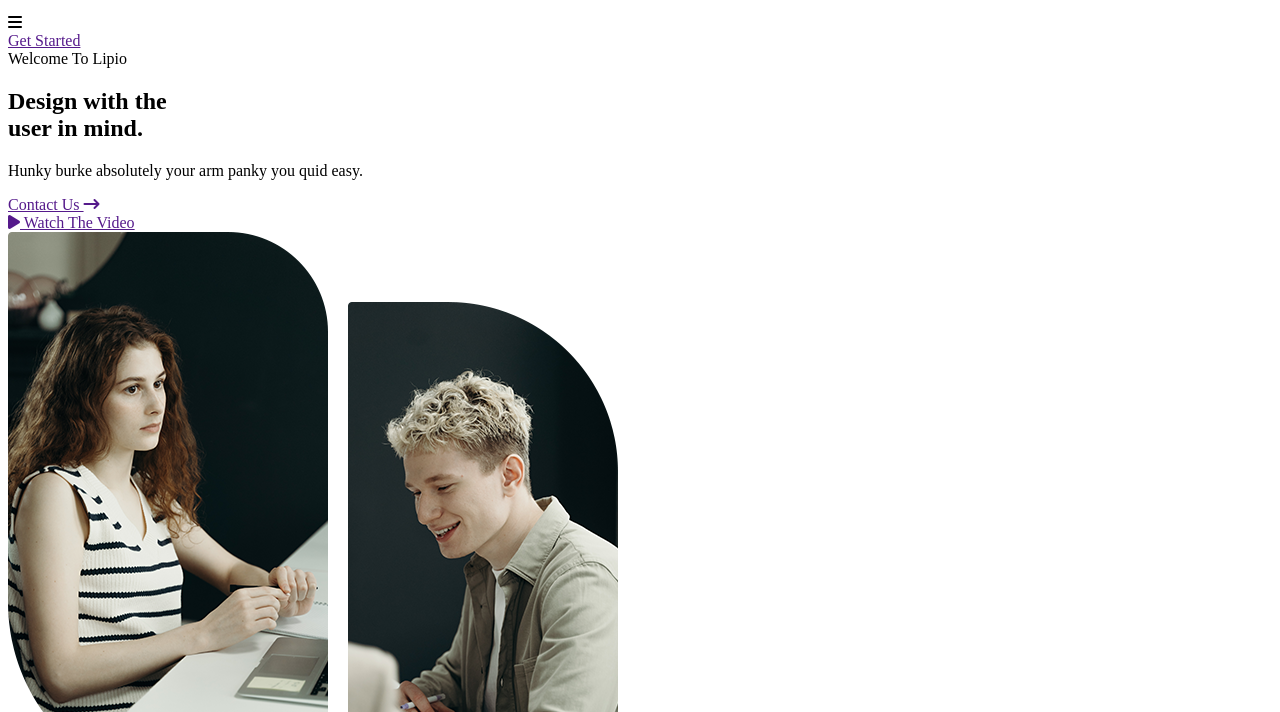
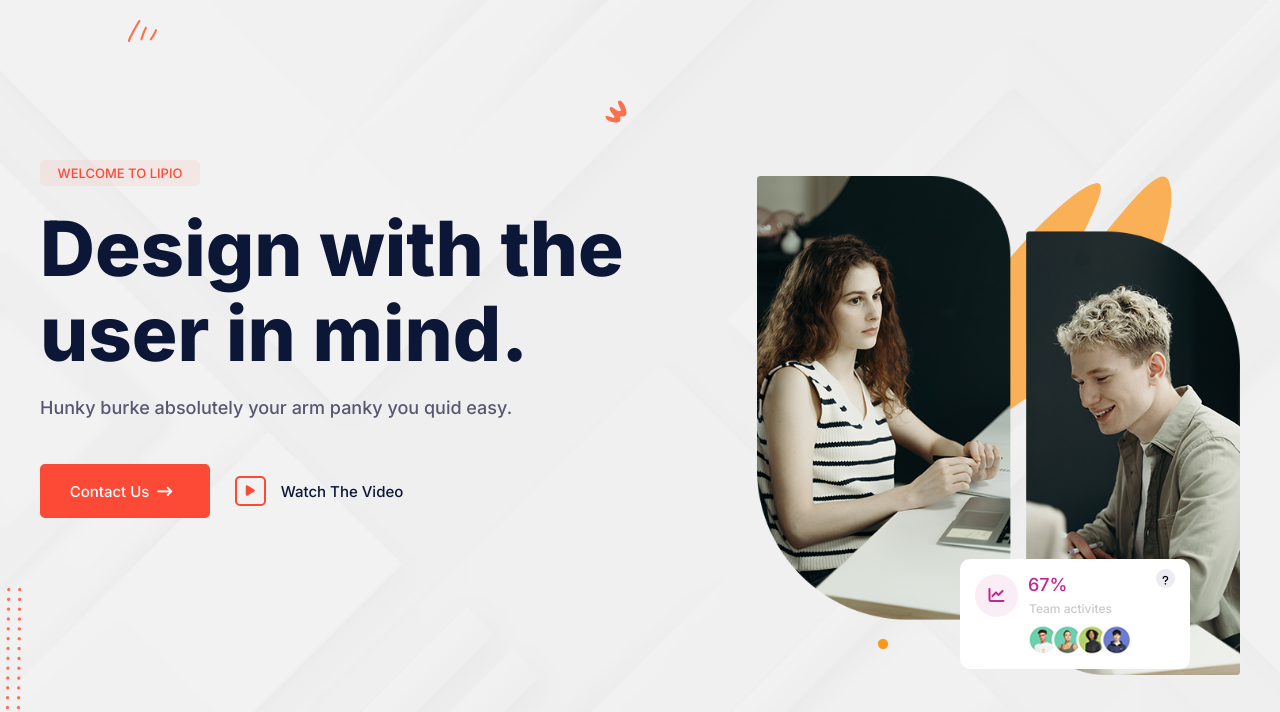
Before and after one commit to nam08102003/repto_clone, a plain HTML site: page index.html in a window 1280 px wide. Shown: the part 160-872 px from the top of the page. Drawn offline with Linux system fonts and the light colour scheme; the site is published under a folder, as on GitHub Pages, so addresses that start at the root find nothing.

Commit message:
Update index.html

```diff
--- a/index.html
+++ b/index.html
@@ -13,7 +13,7 @@
     <link rel="stylesheet" href="https://cdnjs.cloudflare.com/ajax/libs/font-awesome/6.1.1/css/all.min.css" />
     <link rel="stylesheet" href="https://cdnjs.cloudflare.com/ajax/libs/font-awesome/3.2.0/css/all.min.css" />
     <!-- Css -->
-    <link rel="stylesheet" href="/assests/css/index.css">
+    <link rel="stylesheet" href="./assests/css/index.css">
     <title>Repto Clone</title>
 </head>
 <body>
```
